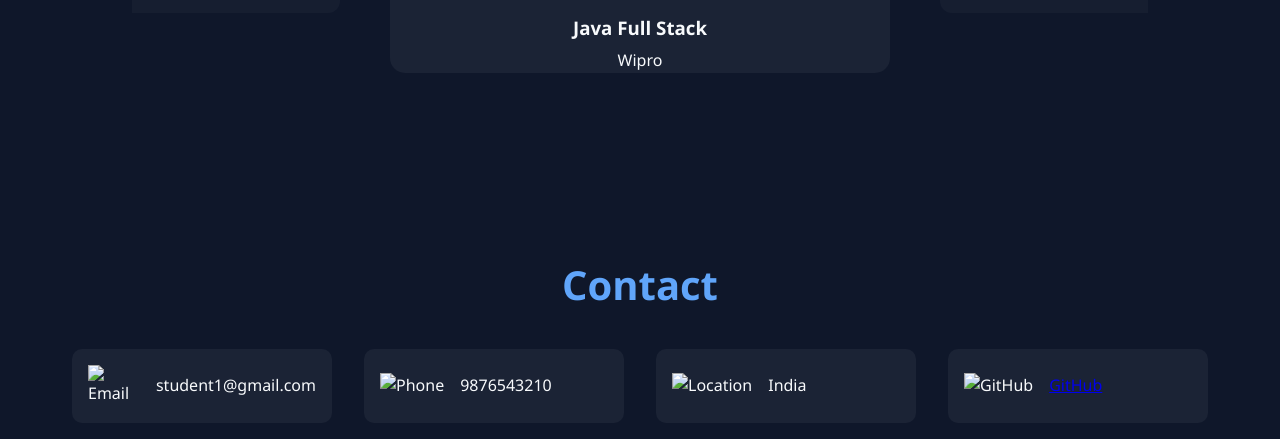
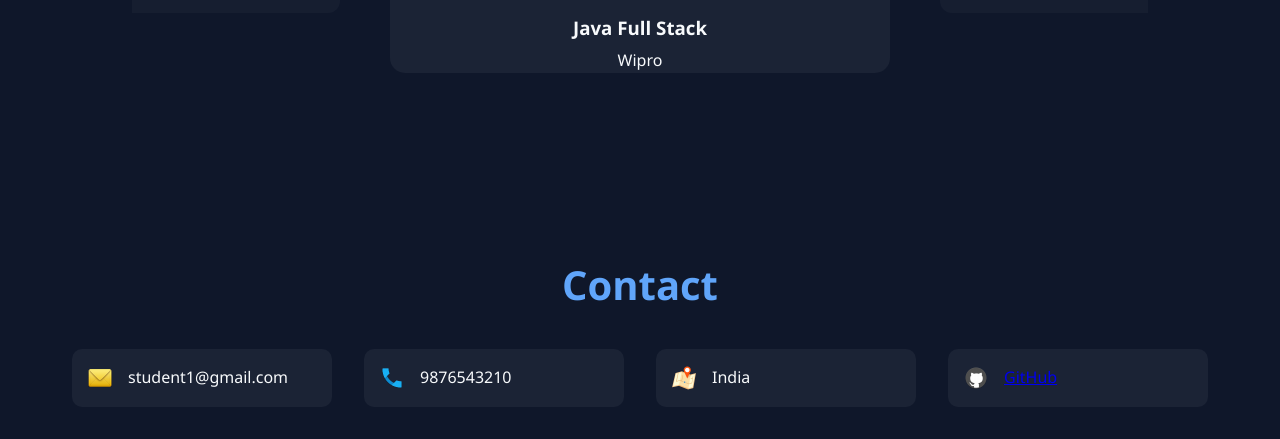
Before and after one commit to SatyaHimavanth/Portfolio-website, a plain HTML site: page index.html in a window 1280 px wide. Shown: the part 4128-4567 px from the top of the page. Drawn offline with nearby package versions, Linux system fonts and the light colour scheme.

Commit message:
Add files via upload

```diff
--- a/index.html
+++ b/index.html
@@ -64,20 +64,20 @@
         <h2 class="section-title animate-on-scroll">Contact</h2>
         <div class="contact-grid">
             <div class="contact-item animate-on-scroll">
-                <img src="/api/placeholder/24/24" alt="Email" />
+                <img src="assets/icons/mail.png" width="24" height="24" alt="Email" />
                 <span>student1@gmail.com</span>
             </div>
             <div class="contact-item animate-on-scroll">
-                <img src="/api/placeholder/24/24" alt="Phone" />
+                <img src="assets/icons/phone.png" width="24" height="24" alt="Phone" />
                 <span>9876543210</span>
             </div>
             <div class="contact-item animate-on-scroll">
-                <img src="/api/placeholder/24/24" alt="Location" />
+                <img src="assets/icons/location.png" width="24" height="24" alt="Location" />
                 <span>India</span>
             </div>
             <div class="contact-item animate-on-scroll">
-                <img src="/api/placeholder/24/24" alt="GitHub" />
-                <a href="https://github.com/Student1" target="_blank">GitHub</a>
+                <img src="assets/icons/github.png" width="24" height="24" alt="GitHub" />
+                <a id="github_id" href="https://github.com/Student1" target="_blank">GitHub</a>
             </div>
         </div>
     </section>
--- a/script.js
+++ b/script.js
@@ -51,7 +51,8 @@ function populate_page(){
 
 function basic_details(){
     document.getElementById("name").innerText = profile_data['name'];
-    document.getElementById("home-section").innerHTML = `<h1>Hi, I'm ${profile_data['name']}</h1> <p>${profile_data['profession']}</p>`
+    document.getElementById("home-section").innerHTML = `<h1>Hi, I'm ${profile_data['name']}</h1> <p>${profile_data['profession']}</p>`;
+    document.getElementById("github_id").href = profile_data.contact.github;
 }
 
 function skills() {
```
